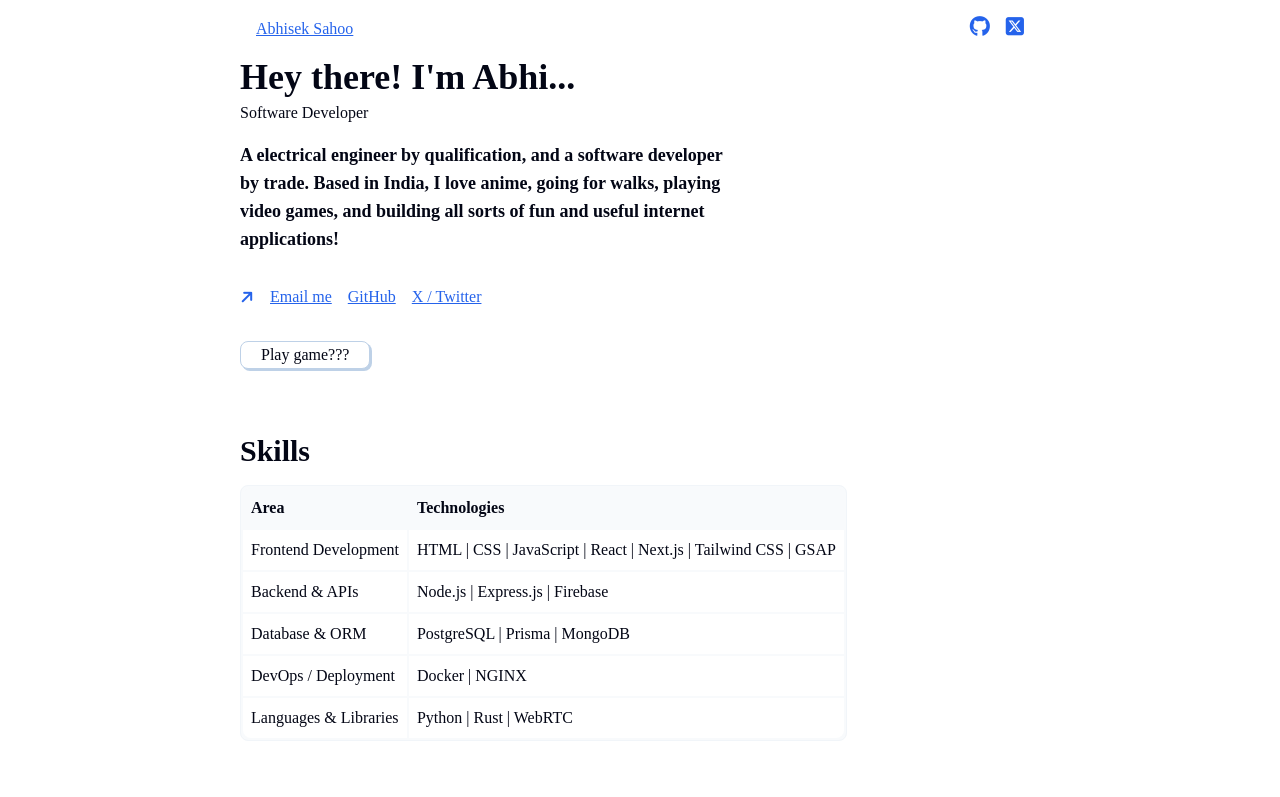
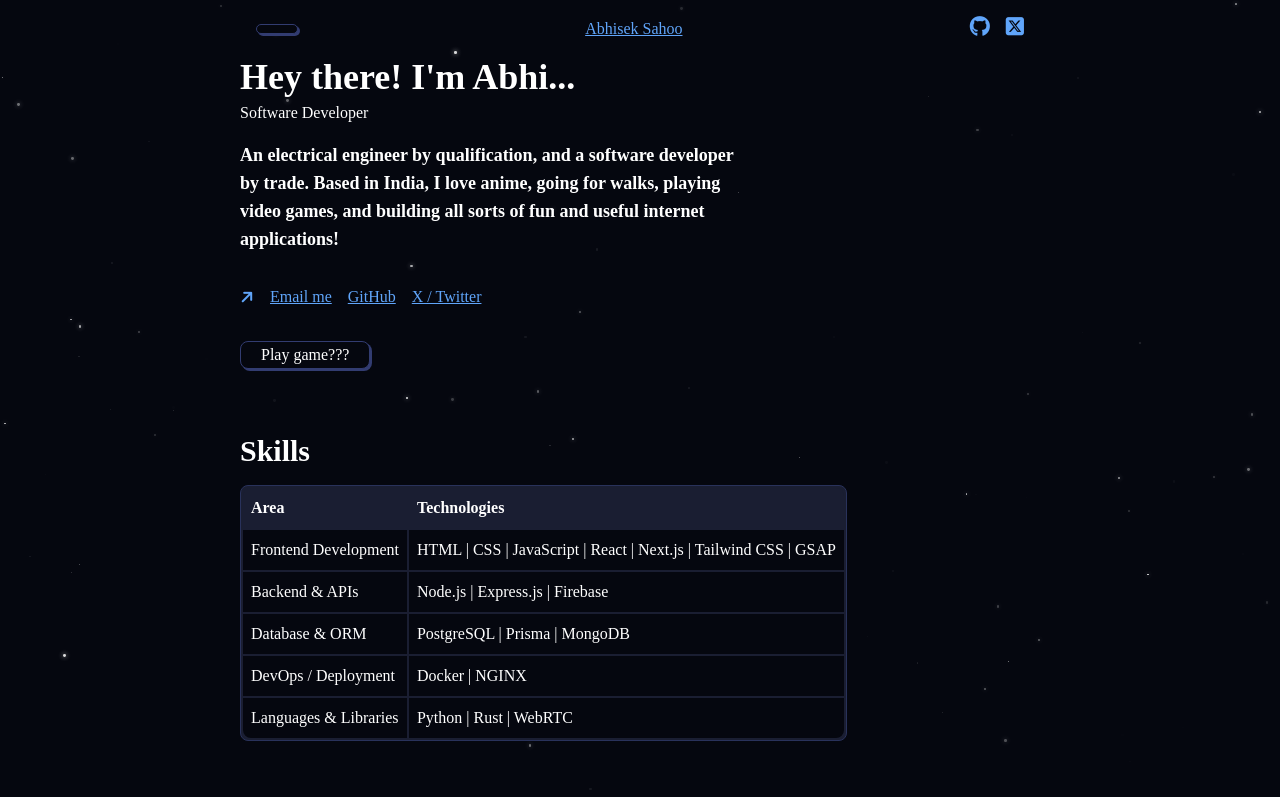
Before and after one commit to abhisek7154/portfolio-website, a plain HTML site: page index.html in a window 1280 px wide. Shown: the top 797 px of the page. Drawn offline with nearby package versions, Linux system fonts and the light colour scheme; a web font is replaced by a local one.

Commit message:
initialized code for darkmode

```diff
--- a/fanta.css
+++ b/fanta.css
@@ -63,8 +63,7 @@
     --text-selection: '';
 }
 
-/* @media (prefers-color-scheme: dark) {
-    :root {
+   .darkmode{
         --background-primary: #05070f;
         --background-secondary: #0e101e;
         --background-tertiary: #121424;
@@ -110,7 +109,6 @@
 
         --text-selection: '';
     }
-} */
 
 * {
     margin: 0;
--- a/index.html
+++ b/index.html
@@ -8,9 +8,12 @@
     <link rel="stylesheet" href="fanta.css" />
     <link rel="stylesheet" href="https://cdnjs.cloudflare.com/ajax/libs/font-awesome/6.7.2/css/all.min.css" integrity="sha512-Evv84Mr4kqVGRNSgIGL/F/aIDqQb7xQ2vcrdIwxfjThSH8CSR7PBEakCr51Ck+w+/U6swU2Im1vVX0SVk9ABhg==" crossorigin="anonymous" referrerpolicy="no-referrer" />
 </head>
-<body>
+<body class="darkmode">
+    <div class="star-container"></div>
     <header>
+        <button id="theme-switch">
 
+        </button>
         <a href="">Abhisek Sahoo</a>
         <nav>
             <a target="_blank" href="https://github.com/abhisek7154">
@@ -28,7 +31,7 @@
                 <p>Software Developer</p>
             </div>
             <h5 class="intro-description">
-                A electrical engineer by qualification, and a software developer by trade. Based in India,
+                An electrical engineer by qualification, and a software developer by trade. Based in India,
                 I love anime, going for walks, playing video games, and building all sorts of fun and useful
                 internet applications!
             </h5>
@@ -252,6 +255,35 @@
              stagger: 0.3,
              ease: "power2.out"
         });
+        // Star animation
+    const starContainer = document.querySelector('.star-container');
+
+    for (let i = 0; i < 100; i++) {
+    const star = document.createElement('div');
+    star.classList.add('star');
+
+    const size = Math.random() * 2 + 1;
+    const posX = Math.random() * window.innerWidth;
+    const posY = Math.random() * window.innerHeight;
+    const delay = Math.random() * 5;
+    const duration = Math.random() * 2 + 1;
+
+    star.style.width = `${size}px`;
+    star.style.height = `${size}px`;
+    star.style.top = `${posY}px`;
+    star.style.left = `${posX}px`;
+
+    starContainer.appendChild(star);
+
+    gsap.to(star, {
+    opacity: Math.random(),
+    duration: duration,
+    yoyo: true,
+    repeat: -1,
+    ease: "power1.inOut",
+    delay: delay
+    });
+}
     </script>
 </body>
 </html>
--- a/styles.css
+++ b/styles.css
@@ -110,3 +110,57 @@ section {
 html {
     scroll-behavior: smooth;
   }
+/*
+  table {
+    width: 100%;
+    border-collapse: collapse;
+    border-radius: 16px;
+    overflow: hidden;
+    backdrop-filter: blur(10px);
+    background: rgba(255, 255, 255, 0.05);
+    box-shadow: 0 0 30px rgba(0, 0, 0, 0.5);
+    color: #fff;
+    margin: 2rem 0;
+    font-family: 'Segoe UI', sans-serif;
+  }
+
+ thead {
+    background: rgba(255, 255, 255, 0.1);
+    color: #fff;
+  }
+
+  th, td {
+    padding: 1rem;
+    text-align: left;
+    border-bottom: 1px solid rgba(255, 255, 255, 0.1);
+  }
+
+  tbody tr:hover {
+    background: rgba(255, 255, 255, 0.1);
+    transition: background 0.3s ease;
+  }
+
+  th {
+    font-size: 1rem;
+    font-weight: 700;
+    text-shadow: 0 0 6px rgba(255, 255, 255, 0.2);
+  } */
+
+  .star-container
+  {
+      position: fixed;
+      height: 100vh;
+      width: 100vw;
+      overflow: hidden;
+      top: 0;
+      left: 0;
+      z-index: -1;
+      pointer-events: none;
+  }
+  .star {
+       position: absolute;
+       background: white;
+       border-radius: 50%;
+       opacity: 0;
+       box-shadow: 0 0 5px white;
+        }
```
